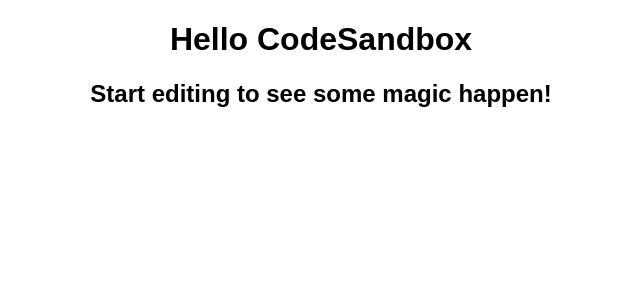
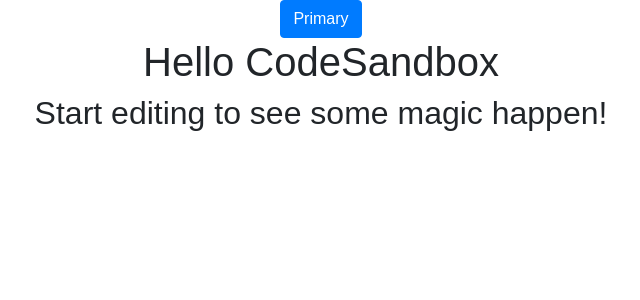
Before and after one commit to sabarivasagan/Sabari, a React (Create React App) app: page / in a window 1280 px wide. Shown: the top 300 px of the page, without its empty margins (319-959 px from the left). Built offline with nearby package versions, Linux system fonts and the light colour scheme.

Commit message:
React Bootstrap
Imported Bootstrap

```diff
--- a/src/App.js
+++ b/src/App.js
@@ -1,9 +1,23 @@
 import React from "react";
 import "./styles.css";
+import { Button } from 'react-bootstrap';
+
+class Header extends React.Component
+{
+  render()
+  {
+    return (
+      <div>
+        <Button variant="primary">Primary</Button>
+    </div>
+    );
+  }
+}
 
 export default function App() {
   return (
     <div className="App">
+      <Header />
       <h1>Hello CodeSandbox</h1>
       <h2>Start editing to see some magic happen!</h2>
     </div>
--- a/src/styles.css
+++ b/src/styles.css
@@ -1,3 +1,4 @@
+@import url("https://maxcdn.bootstrapcdn.com/bootstrap/latest/css/bootstrap.min.css");
 .App {
   font-family: sans-serif;
   text-align: center;
```
